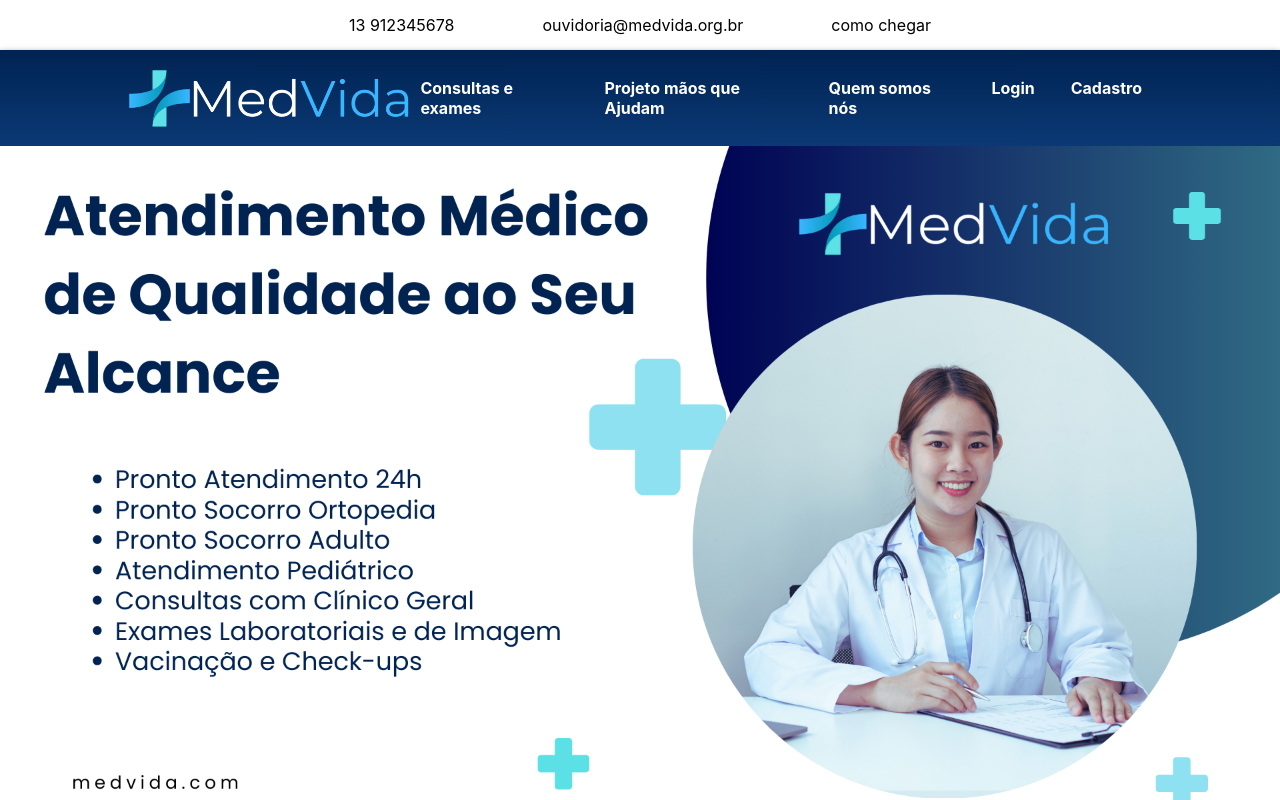
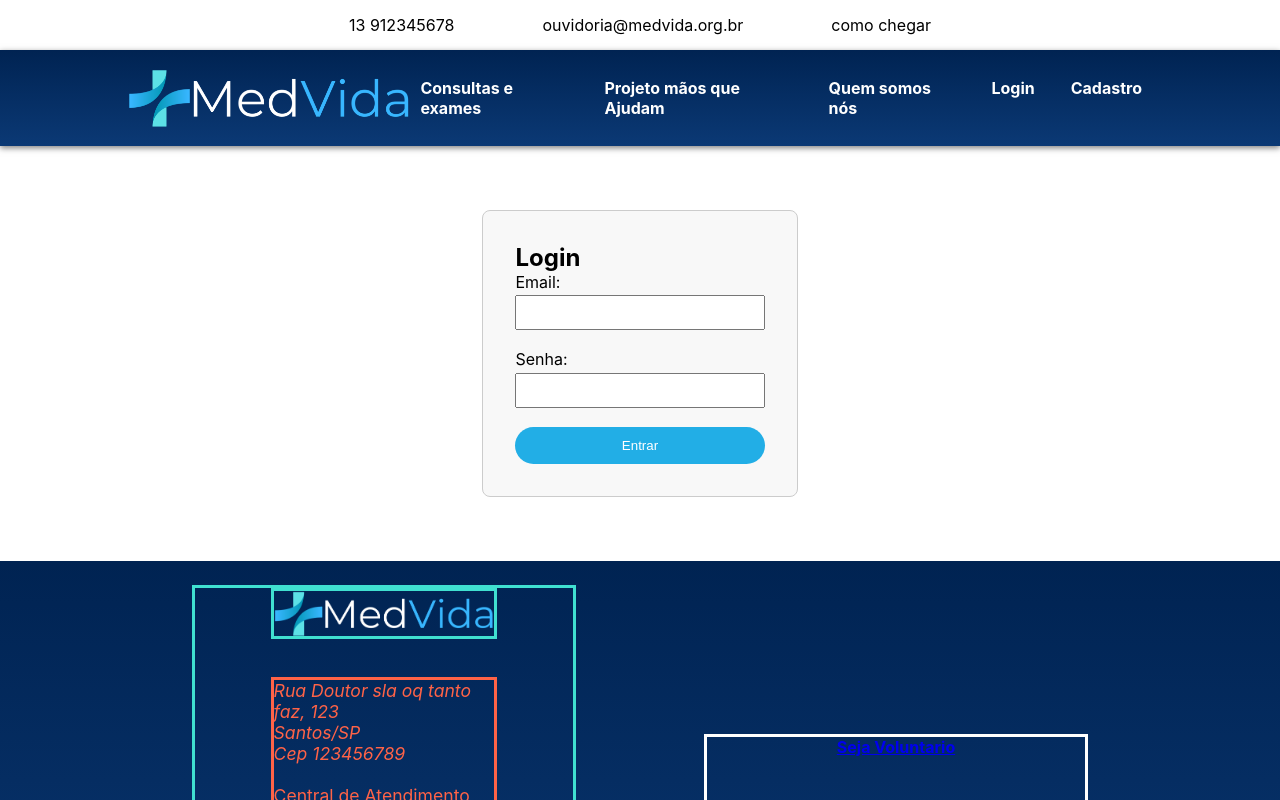
Before and after one commit to fellype-moura-flooxai/volunteers-hospital-frontend, a React (Create React App) app: page /login in a window 1280 px wide. Shown: the top 800 px of the page. Built offline with nearby package versions, Linux system fonts and the light colour scheme.

Commit message:
feat: feat: login screen with redirection by user type

```diff
--- a/package.json
+++ b/package.json
@@ -13,6 +13,7 @@
     "@testing-library/user-event": "^13.5.0",
     "react": "^19.1.0",
     "react-dom": "^19.1.0",
+    "react-router-dom": "^7.6.1",
     "react-scripts": "5.0.1",
     "web-vitals": "^2.1.4"
   },
--- a/src/App.js
+++ /dev/null
@@ -1,11 +0,0 @@
-import Home from './pages/home/index'
-
-function App() {
-  return (
-    <div>
-      <Home />
-    </div>
-  )
-}
-
-export default App
--- /dev/null
+++ b/src/App.jsx
@@ -0,0 +1,16 @@
+import { BrowserRouter as Router, Routes, Route } from 'react-router-dom'
+import Home from './pages/home/index'
+import Login from './pages/login/index'
+
+function App() {
+  return (
+    <Router>
+      <Routes>
+        <Route path='/' element={<Home />} />
+        <Route path='/login' element={<Login />} />
+      </Routes>
+    </Router>
+  )
+}
+
+export default App
--- a/src/components/Header/Header.css
+++ b/src/components/Header/Header.css
@@ -22,6 +22,13 @@
     align-items: center;
     padding: 0 10%;
     box-shadow: 0px 2px 6px rgba(0, 0, 0, 0.5);
+}
+
+.logoheader {
+    display: flex;
+    align-items: center;
+    height: 100%;
+    width: auto;
 }
 
 .logo-img-header {
--- a/src/components/Header/index.jsx
+++ b/src/components/Header/index.jsx
@@ -15,7 +15,7 @@ const Header = () => {
             </div>
 
             <div className='header'>
-                <img src="logo.png" alt="logo do hospital" className='logo-img-header' />
+                <a href="/" className='logoheader'><img src="logo.png" alt="logo do hospital" className='logo-img-header' /></a>
 
                 <nav className='nav-menu-desktop'>
                     <ul className='menu-list'>
@@ -28,7 +28,7 @@ const Header = () => {
                         </li>
                         <li><a href="/">Projeto mãos que Ajudam</a></li>
                         <li><a href="/">Quem somos nós</a></li>
-                        <li><a href="/">Login</a></li>
+                        <li><a href="/login">Login</a></li>
                         <li><a href="/">Cadastro</a></li>
                     </ul>
                 </nav>
@@ -49,7 +49,7 @@ const Header = () => {
                         </li>
                         <li><a href="/">Projeto mãos que Ajudam</a></li>
                         <li><a href="/">Quem somos nós</a></li>
-                        <li><a href="/">Login</a></li>
+                        <li><a href="/login">Login</a></li>
                         <li><a href="/">Cadastro</a></li>
                     </ul>
 
--- a/src/index.js
+++ b/src/index.js
@@ -1,6 +1,6 @@
 import React from 'react';
 import ReactDOM from 'react-dom/client';
-import App from './App';
+import App from './App.jsx';
 import './index.css'
 
 
--- a/src/pages/login/index.jsx
+++ b/src/pages/login/index.jsx
@@ -0,0 +1,84 @@
+import { useState } from 'react';
+import { useNavigate } from 'react-router-dom';
+import './login.css';
+import Header from '../../components/Header/index'
+import Footer from '../../components/Footer/index'
+
+export default function Login() {
+  const [email, setEmail] = useState('');
+  const [senha, setSenha] = useState('');
+  const [mensagem, setMensagem] = useState('');
+  const navigate = useNavigate();
+
+  const handleLogin = async (e) => {
+    e.preventDefault();
+
+    try {
+      const resposta = await fetch('http://localhost:3000/login', {
+        method: 'POST',
+        headers: { 'Content-Type': 'application/json' },
+        body: JSON.stringify({ email, senha })
+      });
+
+      const dados = await resposta.json();
+
+      if (resposta.ok) {
+        setMensagem(`Bem-vindo, ${dados.usuario.nome}`);
+
+        // Redirecionamento com base no tipo de usuário
+        if (dados.tipo_usuario === 'admin') {
+          navigate('/admin/painel');
+        } else {
+          navigate('/perfil');
+        }
+
+      } else {
+        setMensagem(dados.mensagem || 'Erro ao fazer login.');
+      }
+    } catch (erro) {
+      setMensagem('Erro ao conectar com o servidor.');
+      console.error(erro);
+    }
+  };
+
+  return (
+    <div className='container'>
+      <header>
+        <Header />
+      </header>
+
+      <div className="login-container">
+        <h2>Login</h2>
+        <form onSubmit={handleLogin}>
+          <div className="input-group">
+            <label>Email:</label>
+            <input
+              type="email"
+              value={email}
+              onChange={(e) => setEmail(e.target.value)}
+              required
+            />
+          </div>
+
+          <div className="input-group">
+            <label>Senha:</label>
+            <input
+              type="password"
+              value={senha}
+              onChange={(e) => setSenha(e.target.value)}
+              required
+            />
+          </div>
+
+          <button type="submit" className='btn-login'>Entrar</button>
+        </form>
+
+        {mensagem && <p className="mensagem">{mensagem}</p>}
+      </div>
+
+      <footer>
+        <Footer />
+      </footer>
+    </div>
+  );
+}
--- a/src/pages/login/login.css
+++ b/src/pages/login/login.css
@@ -0,0 +1,46 @@
+.login-container {
+  max-width: 100%;
+  margin: 4rem auto;
+  padding: 2rem;
+  border: 1px solid #ccc;
+  border-radius: 8px;
+  background-color: #f8f8f8;
+}
+
+.input-group {
+  margin-bottom: 1.2rem;
+}
+
+input {
+  width: 100%;
+  padding: 0.5rem;
+  margin-top: 0.2rem;
+}
+
+.btn-login {
+  border-radius: 100px;
+  width: 100%;
+  padding: 0.7rem;
+  background-color: #22aee6;
+  color: white;
+  border: none;
+  cursor: pointer;
+}
+
+.mensagem {
+  margin-top: 1rem;
+  color: green;
+}
+
+@media screen and (max-width: 1024px) {
+  .login-container {
+    margin-top: 30%;
+  }
+
+  .container {
+    height: 100%;
+
+  }
+
+
+}
```
Also changed, not shown: 1 other file (tests, documents, lock files or other folders).
